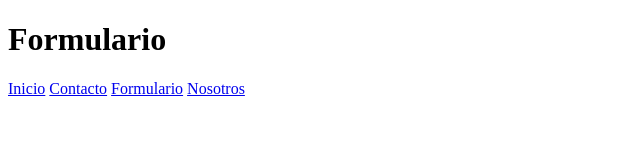
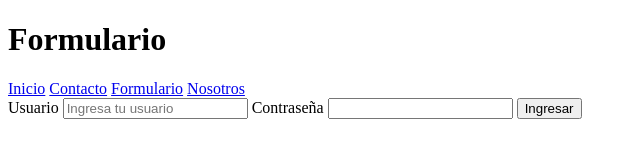
Before and after one commit to eliam96/ClaseGitBC, a plain HTML site: page internas/formulario.html in a window 1280 px wide. Shown: the whole page, without its empty margins (0-640 px from the left). Drawn offline with Linux system fonts and the light colour scheme.

Commit message:
Formulario de contacto agregado

```diff
--- a/internas/formulario.html
+++ b/internas/formulario.html
@@ -13,5 +13,16 @@
     <a href="contacto.html">Contacto</a>
     <a href="formulario.html">Formulario</a>
     <a href="nosotros.html">Nosotros</a>
+
+
+    <form>
+        <label for="Usuario">Usuario</label>
+        <input type="text" placeholder="Ingresa tu usuario">
+
+        <label for="Contraseña">Contraseña</label>
+        <input type="password">
+
+        <input type="submit" value="Ingresar">
+    </form>
 </body>
 </html>
```
